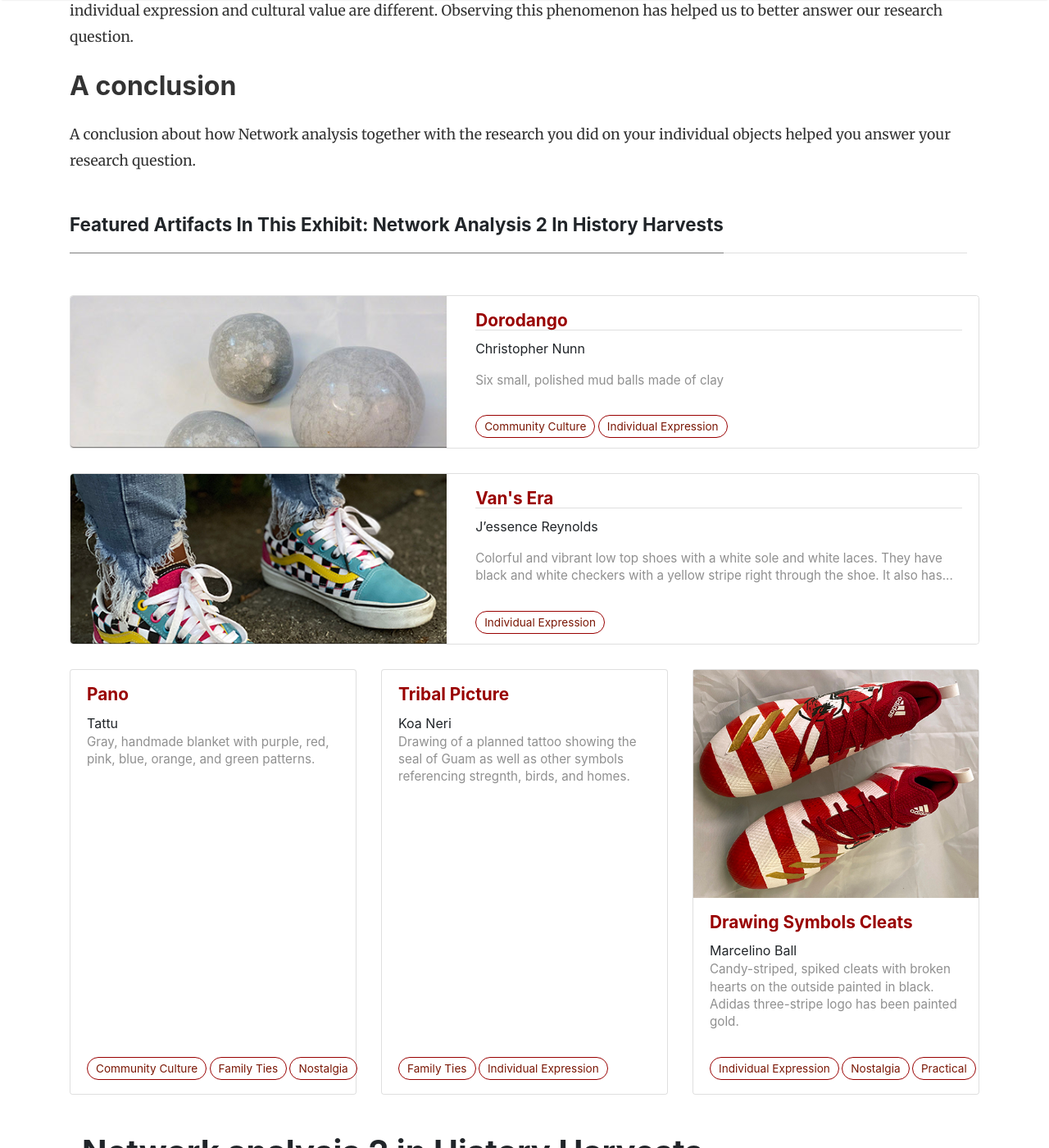
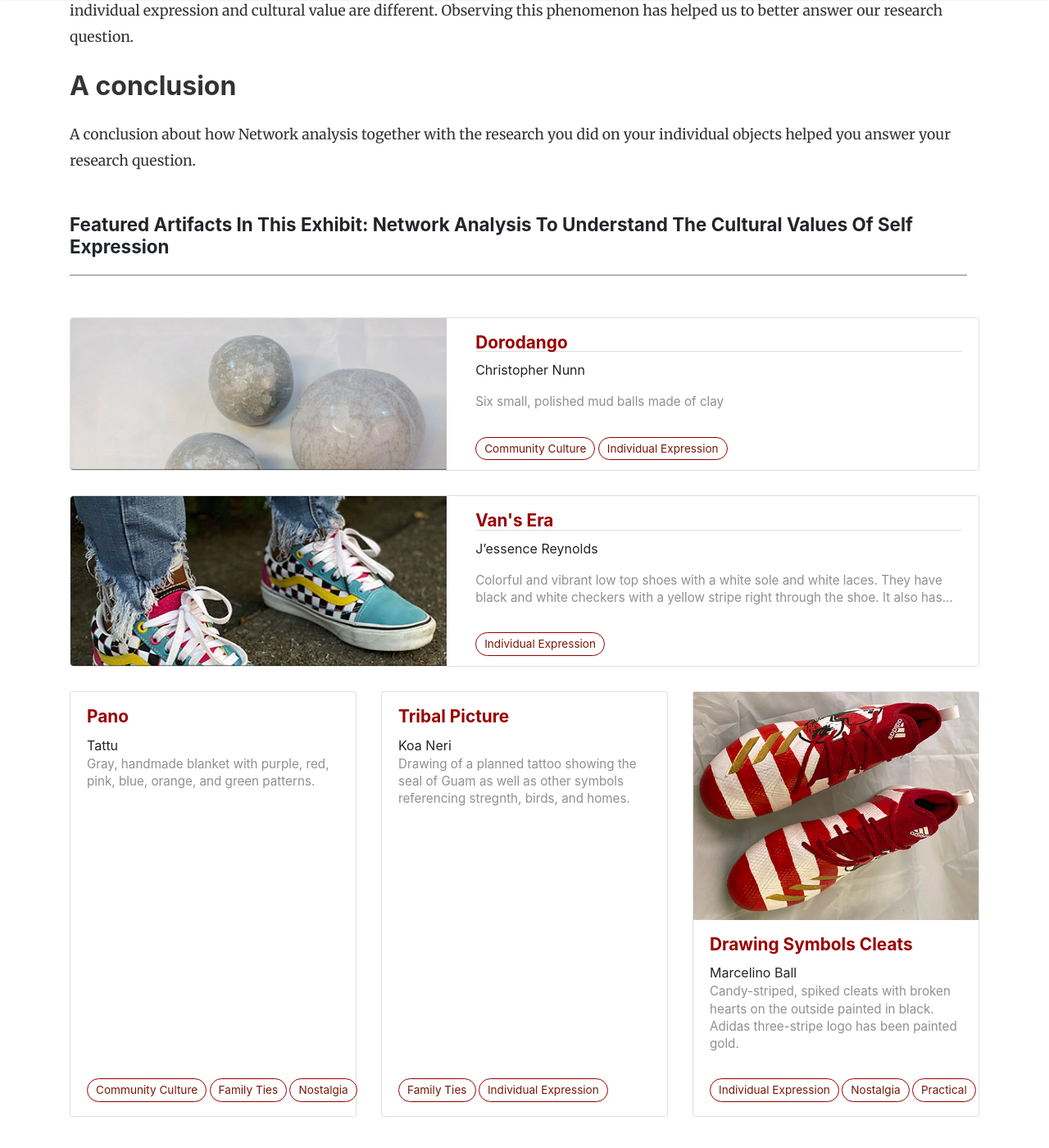
Before and after one commit to H301HistoryHarvest/H301HistoryHarvest, a Jekyll site: the page built from _stories/Networks2.md, in a window 1280 px wide and 1400 px high, scrolled down 1518 px. Shown: the whole window at 82% size. Built offline with Jekyll 4.4.1, drawn with Linux system fonts in a browser that asks for light colours; nearby versions of some CDN libraries; comment, search, counter and statistics services are not loaded; some of the changed text lies outside the part shown.

Commit message:
Update Networks2.md

```diff
--- a/_stories/Networks2.md
+++ b/_stories/Networks2.md
@@ -1,7 +1,7 @@
 ---
 layout: story
-title: Network analysis 2 in History Harvests
-exhibittitle: Network analysis 2 in History Harvests
+title: Network analysis to understand the cultural values of self expression
+exhibittitle: Network analysis to understand the cultural values of self expression
 featureditems:
  - 2019-10-01-0015
  - 2019-10-03-0018
@@ -12,7 +12,7 @@ selecteditems:
  - 2019-10-08-0006
 ---
 
-## A catchy headline
+## Network analysis to understand the cultural values of self expression
 
 How do the cultural differences of each object affect how they serve as a mode of individual self expression?
 
```
